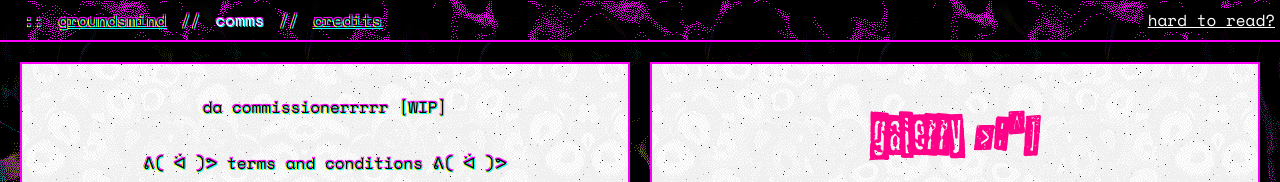
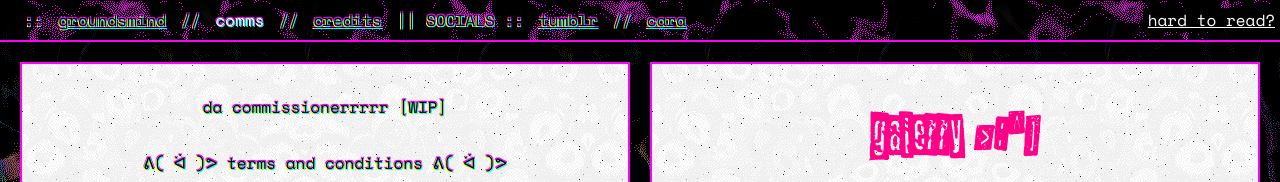
Before and after one commit to groundsmind/groundsmind.github.io, a plain HTML site: page comms.html in a window 1280 px wide. Shown: the top 182 px of the page. Drawn offline with Linux system fonts and the light colour scheme; files whose address does not match are found by name.

Commit message:
Add files via upload

```diff
--- a/comms.html
+++ b/comms.html
@@ -18,6 +18,10 @@
                     <a class="current"> comms</a>
                         <p style="display: inline">//</p>
                     <a href=credits.html>credits</a>
+                <p style="display: inline">|| SOCIALS ::</p>
+                <a href="https://evil-mode-cal.tumblr.com/">tumblr</a>
+                <p style="display: inline">//</p>
+                <a href="https://cara.app/groundsmind/">cara</a>
                     <a href="https://groundsmind.carrd.co/" class="vemp">hard to read?</a>
                 </header>
 
```
Also changed, not shown: credits.html (+4 -0 lines).
